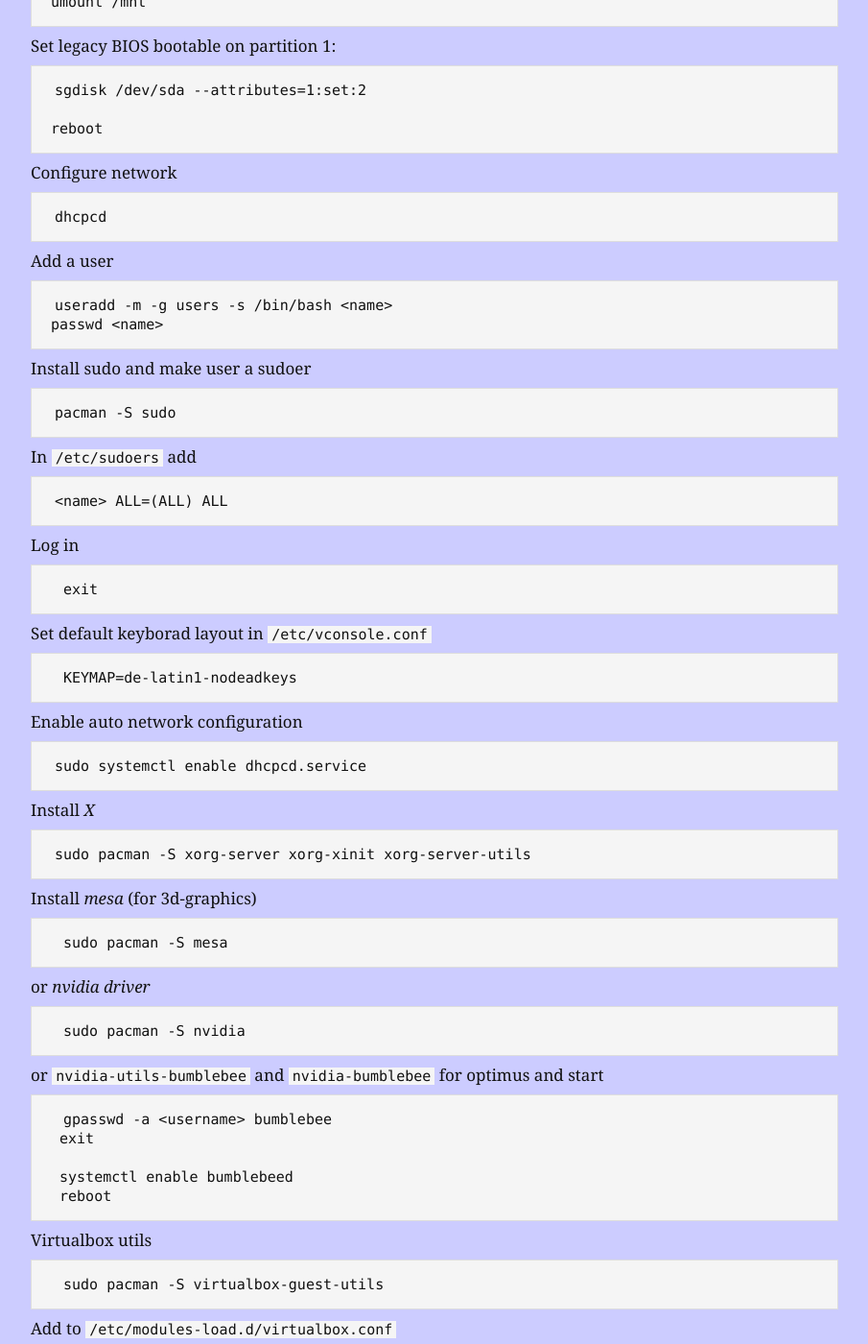
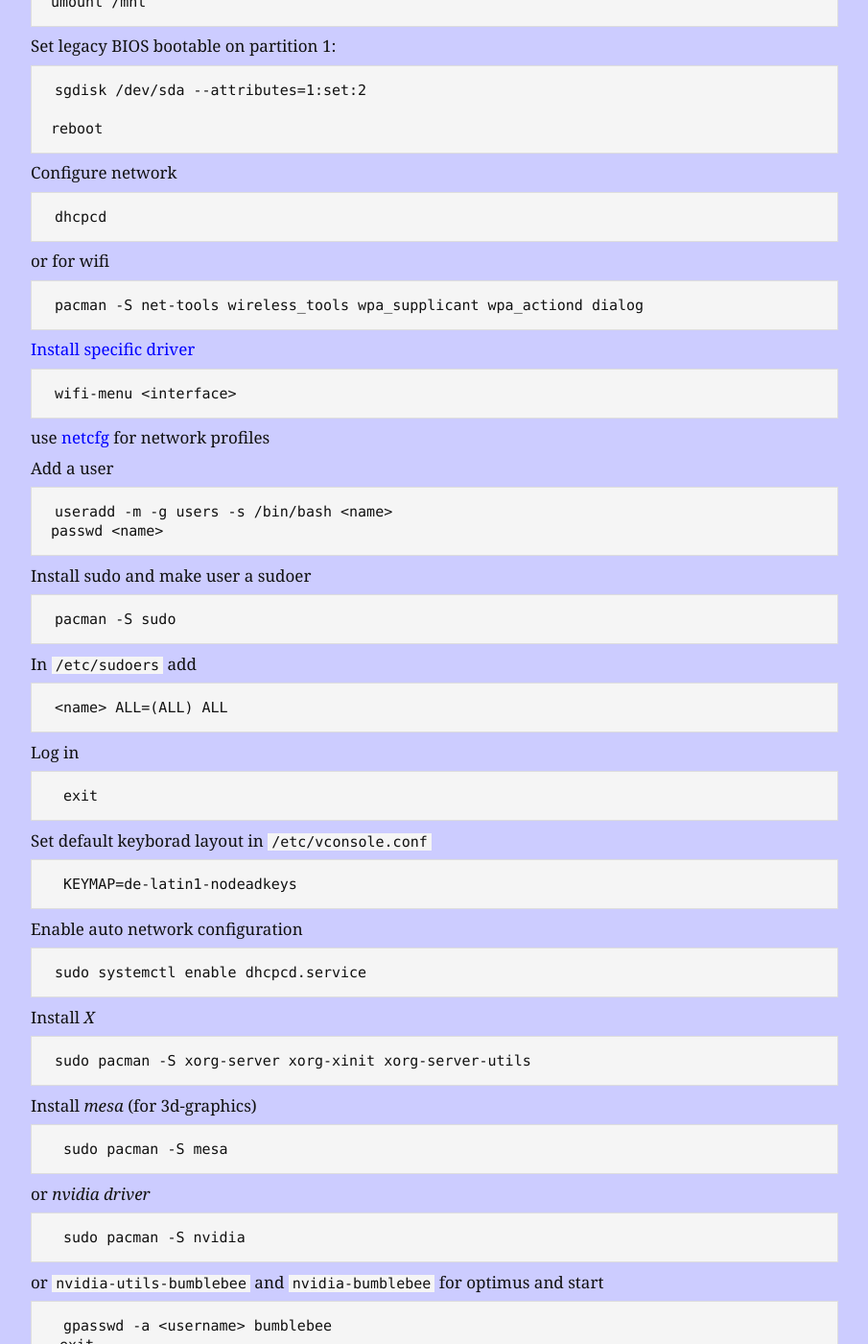
Before and after one commit to zdxerr/zdxerr.github.com, a Jekyll site: the page built from _posts/2013-02-23-arch-linux-installation.markdown, in a window 1280 px wide and 1400 px high, scrolled down 2511 px. Shown: the whole window at 96% size, without its empty margins (228-1133 px from the left). Built offline with Jekyll 4.4.1, drawn with Linux system fonts in a browser that asks for light colours; Markdown is read by kramdown in place of the engine named in the settings.

Commit message:
Small additions.

```diff
--- a/_posts/2013-02-23-arch-linux-installation.markdown
+++ b/_posts/2013-02-23-arch-linux-installation.markdown
@@ -129,6 +129,16 @@ This is a description of how to setup a basic system with [Arch Linux](https://w
 
         dhcpcd
 
+    or for wifi
+
+        pacman -S net-tools wireless_tools wpa_supplicant wpa_actiond dialog
+
+    [Install specific driver](https://wiki.archlinux.org/index.php/Wireless_Setup#Drivers_and_firmware)
+
+        wifi-menu <interface>
+
+    use [netcfg](https://wiki.archlinux.org/index.php/Netcfg) for network profiles
+
 15. Add a user
 
         useradd -m -g users -s /bin/bash <name>
@@ -174,6 +184,7 @@ This is a description of how to setup a basic system with [Arch Linux](https://w
         systemctl enable bumblebeed
         reboot
 
+    or for [Intel](https://wiki.archlinux.de/title/Intel)
 
 
 0. Virtualbox utils
```
